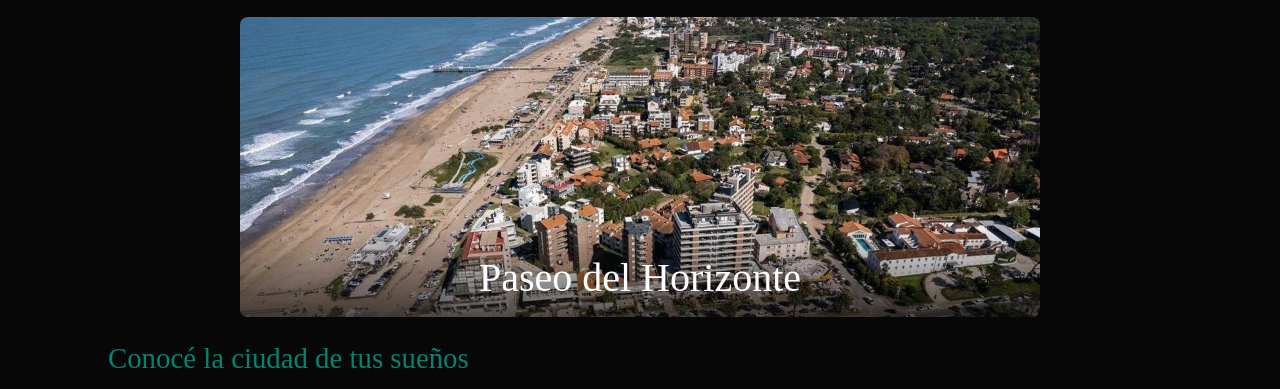
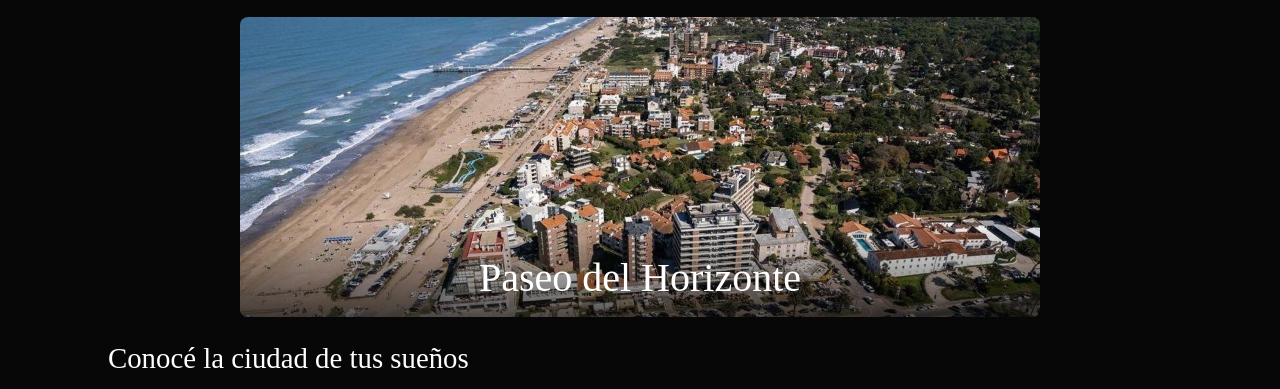
Before and after one commit to camilacalatayud51-art/ProyectoGrupal-LenguajesInformaticos, a plain HTML site: page index.html in a window 1280 px wide. Both pictures are taken after a click on the button "Modo oscuro". Shown: the part 385-774 px from the top of the page. Drawn offline with nearby package versions, Linux system fonts and the light colour scheme; a web font is replaced by a local one.

Commit message:
fix - titulos quedaban perdidos

```diff
--- a/estilos.css
+++ b/estilos.css
@@ -155,6 +155,12 @@ body.modo-oscuro .card-imagenes {
     background-color: #222;
     color: #fff;
 }
+
+body.modo-oscuro .titulo-seccion,
+body.modo-oscuro .titulo-subseccion {
+    color: #fff;
+}
+
 
 /* =========================
     FORMULARIO
```
